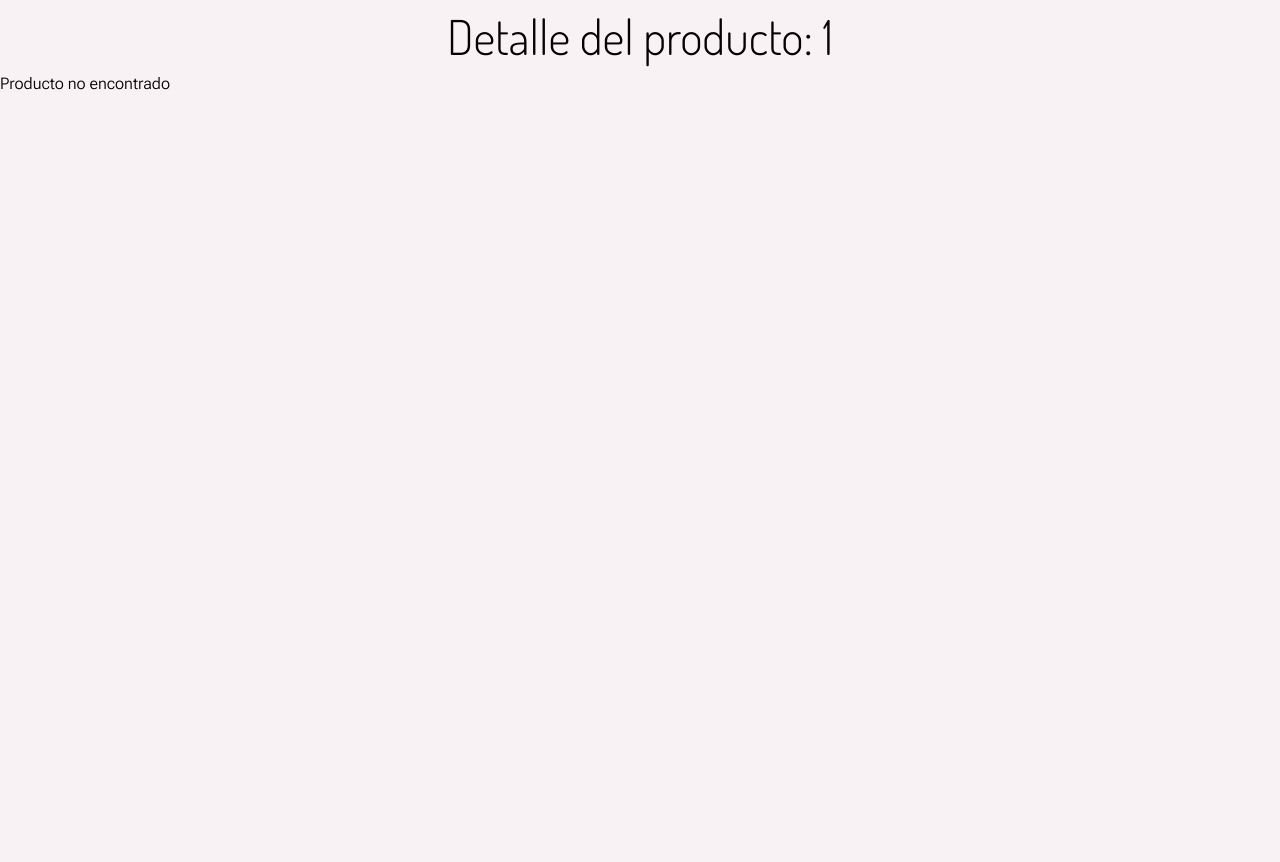
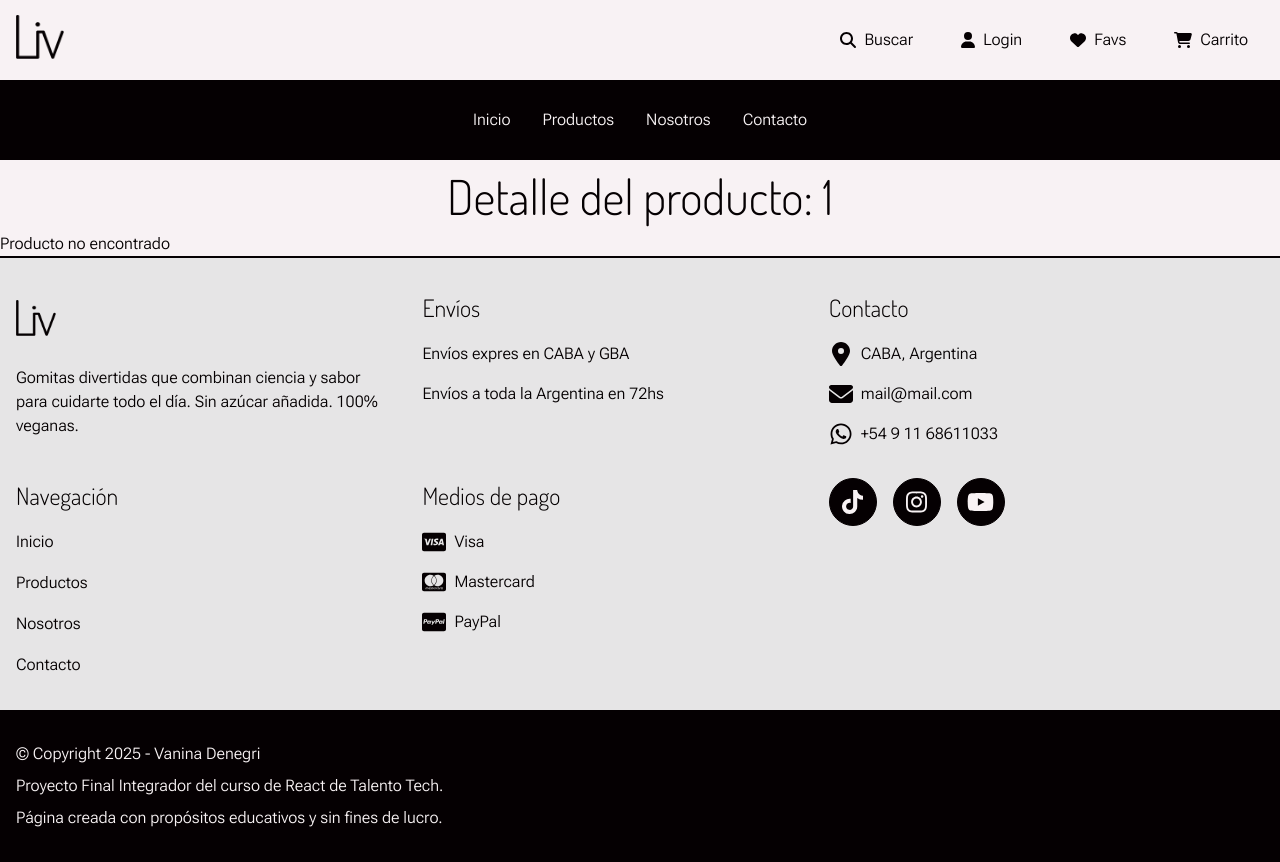
Before and after one commit to VannDennOk/react-tt-proyectofinal-vd, a React (Vite) app: page /productos/1 in a window 1280 px wide. Before the commit the page ends 800 px from the top, so only its background shows below. Built offline with nearby package versions, Linux system fonts and the light colour scheme; no server answers.

Commit message:
Mueve DetalleProductos a Pages. Crea RutasProtegidas Admin y Login

```diff
--- a/src/App.jsx
+++ b/src/App.jsx
@@ -7,7 +7,10 @@ import NotFound from './pages/NotFound';
 import GaleriaDeProductos from './pages/GaleriaDeProductos';
 import Contacto from './pages/Contacto';
 import Modal from './components/Modal';
-import DetalleProductos from './components/DetalleProductos';
+import DetalleProductos from './pages/DetalleProductos';
+import Admin from './pages/Admin';
+import Login from './pages/Login';
+import RutasProtegidas from './auth/RutasProtegidas';
 
 function App() {
 
@@ -15,6 +18,7 @@ function App() {
   const [productos, setProductos] = useState([])
   const [error, setError] = useState(false)
   const [carga, setCarga] = useState(true)
+  const [isAuthenticated, setIsAuthenticated] = useState(false)
 
   useEffect(() => {
     fetch('https://681455e4225ff1af162889a4.mockapi.io/productos-ecommerce/product')
@@ -106,7 +110,7 @@ function App() {
             actualizarCantidad={actualizarCantidad}
           />}></Route>
 
-            <Route path='/productos/:id' element={<DetalleProductos
+          <Route path='/productos/:id' element={<DetalleProductos
             productos={productos}
 
             error={error}
@@ -120,9 +124,7 @@ function App() {
             actualizarCantidad={actualizarCantidad}
             cartItems={cart}
             cartCount={cartCount}
-
-           />}></Route>
-
+          />}></Route>
 
           <Route path='/nosotros' element={<Nosotros
             error={error}
@@ -150,8 +152,12 @@ function App() {
             actualizarCantidad={actualizarCantidad}
           />}></Route>
 
-          <Route path='*' element={<NotFound
-          />}></Route>
+          <Route path='/admin' element={<RutasProtegidas isAuthenticated=
+            {isAuthenticated}> <Admin /></RutasProtegidas>} />
+
+          <Route path='/login' element={<Login />} />
+
+          <Route path='*' element={<NotFound />} />
 
         </Routes>
       </Router>
--- /dev/null
+++ b/src/auth/RutasProtegidas.jsx
@@ -0,0 +1,11 @@
+import React from 'react'
+import { Navigate } from 'react-router-dom'
+
+const RutasProtegidas = ({ isAuthenticated, children }) => {
+
+    if (!isAuthenticated) {
+        return <Navigate to="/login" replace />;
+    }
+    return children;
+}
+export default RutasProtegidas;
--- a/src/components/DetalleProductos.jsx
+++ /dev/null
@@ -1,24 +0,0 @@
-import React from 'react'
-import { useParams } from 'react-router-dom'
-
-const DetalleProductos = ({productos}) => {
-
-    console.log(productos);
-    const {id} = useParams()
-    const productoDetalle = productos.find(product => product.id === id)
-
-
-    return (
-    <section>
-
-    <div>
-      <h1>Detalle del producto: {id}</h1>
-        {productoDetalle ? (
-            <h2>{productoDetalle.name}</h2>
-        ) : (<p>Producto no encontrado</p>)}
-    </div>
-    </section>
-  )
-}
-
-export default DetalleProductos
--- a/src/components/Product.jsx
+++ b/src/components/Product.jsx
@@ -3,6 +3,7 @@ import './styles/Product.css'
 import { FontAwesomeIcon } from '@fortawesome/react-fontawesome';
 import { faHeart, faPlus, faCartPlus } from '@fortawesome/free-solid-svg-icons';
 import Counter from './Counter';
+import { Link } from 'react-router-dom';
 
 const Product = ({ product, addToCart }) => {
 
@@ -38,7 +39,7 @@ const Product = ({ product, addToCart }) => {
                     <Counter stock={product.stock} cantidad={cantidad} setCantidad={setCantidad} />
                     <button className='btn_addToCart' onClick={() => addToCart({ ...product, cantidad: cantidad })}>Agregar <FontAwesomeIcon icon={faCartPlus} /></button>
                 </div>
-                <button className='btn_seeMore'>Ver más<FontAwesomeIcon icon={faPlus} /></button>
+                <button className='btn_seeMore'><Link to={`/productos/${product.id}`}>Ver más</Link><FontAwesomeIcon icon={faPlus} /></button>
             </div>
         </div>
     );
--- /dev/null
+++ b/src/pages/Admin.jsx
@@ -0,0 +1,11 @@
+import React from 'react'
+
+const Admin = () => {
+  return (
+    <div>
+      <h1>Admin</h1>
+    </div>
+  )
+}
+
+export default Admin
--- /dev/null
+++ b/src/pages/DetalleProductos.jsx
@@ -0,0 +1,40 @@
+import React from 'react'
+import { useParams } from 'react-router-dom'
+import Header from '../components/Header';
+import Footer from '../components/Footer';
+import Cart from '../components/Cart';
+
+const DetalleProductos = ({ productos, cart, borrarProducto, vaciarCarrito, isCartOpen, setCartOpen, actualizarCantidad }) => {
+
+  const cartCount = cart.reduce((total, item) => total + item.cantidad, 0);
+
+  console.log(productos);
+  const { id } = useParams()
+  const productoDetalle = productos.find(product => product.id === id)
+
+  return (
+    <>
+      <Header
+        cartItems={cart}
+        cartCount={cartCount}
+        isCartOpen={isCartOpen}
+        setCartOpen={setCartOpen}
+        vaciarCarrito={vaciarCarrito}
+        borrarProducto={borrarProducto}
+        actualizarCantidad={actualizarCantidad}
+      />
+      <main>
+        <div>
+          <h1>Detalle del producto: {id}</h1>
+          {productoDetalle ? (
+            <h2>{productoDetalle.name}</h2>
+          ) : (<p>Producto no encontrado</p>)}
+        </div>
+      </main>
+      <Cart cartItems={cart} />
+      <Footer />
+    </>
+  )
+}
+
+export default DetalleProductos
--- /dev/null
+++ b/src/pages/Login.jsx
@@ -0,0 +1,11 @@
+import React from 'react'
+
+const Login = () => {
+  return (
+    <div>
+      <h1>Login</h1>
+    </div>
+  )
+}
+
+export default Login
```
